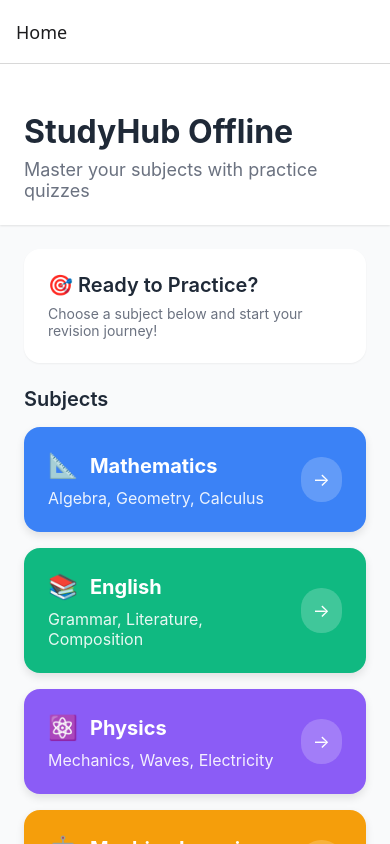
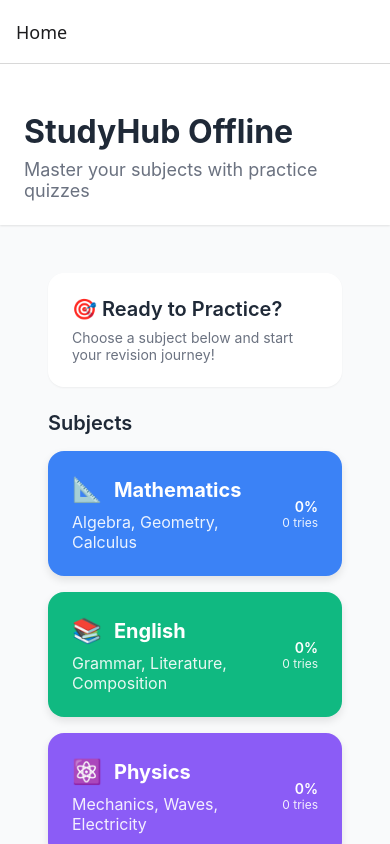
Before and after one commit to siqah/Studyhub-Offline, a React Native app: screen /Home in a window 390 px wide. Built offline with nearby package versions, Linux system fonts and the light colour scheme.

Commit message:
feat: Enhance progress tracking with session duration and refresh functionality

```diff
--- a/src/screens/HomeScreen.tsx
+++ b/src/screens/HomeScreen.tsx
@@ -1,5 +1,5 @@
 import React, { useEffect, useState, useCallback } from "react";
-import { View, Text, ScrollView, StatusBar, StyleSheet } from "react-native";
+import { View, Text, ScrollView, StatusBar, StyleSheet, RefreshControl } from "react-native";
 import { useNavigation, useFocusEffect } from "@react-navigation/native";
 import SubjectCard from "../components/SubjectCard";
 import { loadProgress, Progress } from "../store/persistence";
@@ -41,10 +41,16 @@ const subjects: Subject[] = [
 export default function HomeScreen() {
   const navigation = useNavigation<any>();
   const [progress, setProgress] = useState<Progress | null>(null);
+  const [isRefreshing, setIsRefreshing] = useState(false);
 
   const refreshProgress = useCallback(async () => {
+    setIsRefreshing(true);
+    try {
       const data = await loadProgress();
       setProgress(data);
+    } finally {
+      setIsRefreshing(false);
+    }
   }, []);
 
   useEffect(() => {
@@ -64,6 +70,32 @@ export default function HomeScreen() {
   const totalAnswered = progress?.sessions?.reduce((s, x) => s + x.total, 0) ?? 0;
   const avgScore = totalAnswered > 0 ? Math.round((progress!.totalScore / totalAnswered) * 100) : 0;
 
+  const totalDurationMs = progress?.totalDurationMs ?? 0;
+  const hours = Math.floor(totalDurationMs / (1000 * 60 * 60));
+  const minutes = Math.floor((totalDurationMs % (1000 * 60 * 60)) / (1000 * 60));
+  const timeLabel = hours > 0 ? `${hours}h ${minutes}m` : `${minutes}m`;
+
+  // per-subject stats map: { [subject]: { attempts, avg } }
+  const perSubject = React.useMemo(() => {
+    const map: Record<string, { attempts: number; avg: number }> = {};
+    const sessions = progress?.sessions ?? [];
+    const grouped: Record<string, { totalScore: number; total: number; attempts: number }> = {};
+    for (const s of sessions) {
+      if (!grouped[s.subject]) grouped[s.subject] = { totalScore: 0, total: 0, attempts: 0 };
+      grouped[s.subject].totalScore += s.score;
+      grouped[s.subject].total += s.total;
+      grouped[s.subject].attempts += 1;
+    }
+    for (const key of Object.keys(grouped)) {
+      const g = grouped[key];
+      map[key] = {
+        attempts: g.attempts,
+        avg: g.total > 0 ? Math.round((g.totalScore / g.total) * 100) : 0,
+      };
+    }
+    return map;
+  }, [progress?.sessions]);
+
   return (
     <View style={styles.container}>
       <StatusBar barStyle="dark-content" backgroundColor="#F9FAFB" />
@@ -73,7 +105,7 @@ export default function HomeScreen() {
         <Text style={styles.subtitle}>Master your subjects with practice quizzes</Text>
       </View>
 
-      <ScrollView style={styles.scrollView}>
+      <ScrollView style={styles.scrollView} refreshControl={<RefreshControl refreshing={isRefreshing} onRefresh={refreshProgress} />}>
         {/* Welcome Card */}
         <View style={styles.welcomeCard}>
           <Text style={styles.welcomeTitle}>🎯 Ready to Practice?</Text>
@@ -82,7 +114,9 @@ export default function HomeScreen() {
 
         {/* Subjects */}
         <Text style={styles.sectionTitle}>Subjects</Text>
-        {subjects.map((subject) => (
+        {subjects.map((subject) => {
+          const stats = perSubject[subject.name] ?? { attempts: 0, avg: 0 };
+          return (
             <SubjectCard
               key={subject.name}
               name={subject.name}
@@ -90,8 +124,15 @@ export default function HomeScreen() {
               icon={subject.icon}
               color={subject.color}
               onPress={() => navigation.navigate("Subject", { subject: subject.name })}
+              rightSlot={
+                <View style={{ alignItems: 'flex-end' }}>
+                  <Text style={{ color: 'white', fontWeight: '600' }}>{stats.avg}%</Text>
+                  <Text style={{ color: 'rgba(255,255,255,0.9)', fontSize: 12 }}>{stats.attempts} tries</Text>
+                </View>
+              }
             />
-        ))}
+          );
+        })}
 
         {/* Stats Card */}
         <View style={styles.statsCard}>
@@ -106,8 +147,8 @@ export default function HomeScreen() {
               <Text style={styles.statLabel}>Average Score</Text>
             </View>
             <View style={styles.statItem}>
-              <Text style={[styles.statNumber, { color: '#8B5CF6' }]}>–</Text>
-              <Text style={styles.statLabel}>Hours Studied</Text>
+              <Text style={[styles.statNumber, { color: '#8B5CF6' }]}>{timeLabel}</Text>
+              <Text style={styles.statLabel}>Time Studied</Text>
             </View>
           </View>
         </View>
--- a/src/store/persistence.ts
+++ b/src/store/persistence.ts
@@ -2,11 +2,12 @@ import AsyncStorage from '@react-native-async-storage/async-storage';
 
 const PROGRESS_KEY = 'kcse:progress';
 
-export type Session = { subject: string; score: number; total: number; date: string };
+export type Session = { subject: string; score: number; total: number; date: string; durationMs?: number };
 export type Progress = {
   quizzesTaken: number;
   totalScore: number;
   sessions: Session[];
+  totalDurationMs?: number; // accumulated time across sessions
   bookmarks?: Record<string, boolean>; // key: `${subject}:${id}`
   wrong?: Record<string, number>; // key: `${subject}:${id}` count of wrong attempts
 };
@@ -23,7 +24,10 @@ export const loadProgress = async (): Promise<Progress | null> => {
   try {
     const raw = await AsyncStorage.getItem(PROGRESS_KEY);
     if (!raw) return null;
-    return JSON.parse(raw) as Progress;
+    const parsed = JSON.parse(raw) as Progress;
+    // ensure defaults for new fields
+    parsed.totalDurationMs = parsed.totalDurationMs ?? 0;
+    return parsed;
   } catch (e) {
     console.warn('Failed to load progress', e);
     return null;
--- a/src/store/useQuizStore.ts
+++ b/src/store/useQuizStore.ts
@@ -16,6 +16,7 @@ type QuizState = {
   isQuizComplete: boolean;
   currentSelected: string | null;
   isAnswered: boolean;
+  _sessionStart?: number; // ms timestamp when quiz started
   loadQuestions: (data: Question[]) => void;
   submitAnswer: (selected: string) => void;
   nextQuestion: () => void;
@@ -31,6 +32,7 @@ export const useQuizStore = create<QuizState>((set, get) => ({
   isQuizComplete: false,
   currentSelected: null,
   isAnswered: false,
+  _sessionStart: undefined,
 
   loadQuestions: (data) => set({
     questions: data,
@@ -40,6 +42,7 @@ export const useQuizStore = create<QuizState>((set, get) => ({
     isQuizComplete: false,
     currentSelected: null,
     isAnswered: false,
+    _sessionStart: Date.now(),
   }),
 
   // record answer but do NOT advance — allow UI to show feedback
@@ -77,15 +80,18 @@ export const useQuizStore = create<QuizState>((set, get) => ({
       // persist session
       (async () => {
         try {
-          const existing = (await loadProgress()) || ({ quizzesTaken: 0, totalScore: 0, sessions: [] } as Progress);
+          const existing = (await loadProgress()) || ({ quizzesTaken: 0, totalScore: 0, sessions: [], totalDurationMs: 0 } as Progress);
           const subject = (questions as any)[0]?._subject ?? 'Unknown';
+          const start = get()._sessionStart ?? Date.now();
+          const durationMs = Math.max(0, Date.now() - start);
           const newProgress: Progress = {
             quizzesTaken: existing.quizzesTaken + 1,
             totalScore: existing.totalScore + score,
             sessions: [
               ...existing.sessions,
-              { subject, score, total: questions.length, date: new Date().toISOString() }
-            ]
+              { subject, score, total: questions.length, date: new Date().toISOString(), durationMs }
+            ],
+            totalDurationMs: (existing.totalDurationMs ?? 0) + durationMs,
           };
           await saveProgress(newProgress);
         } catch (e) {
```
Lines whose indentation alone changed are shown as unchanged.
